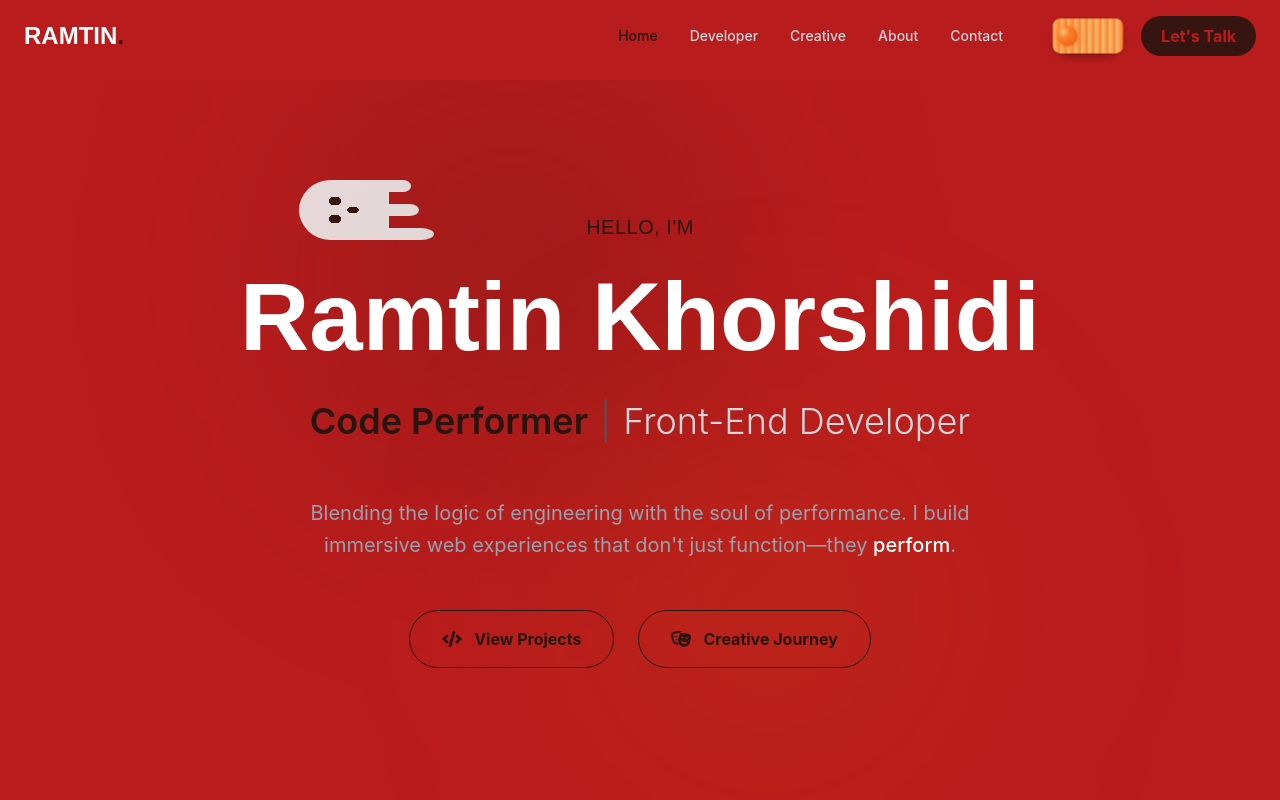
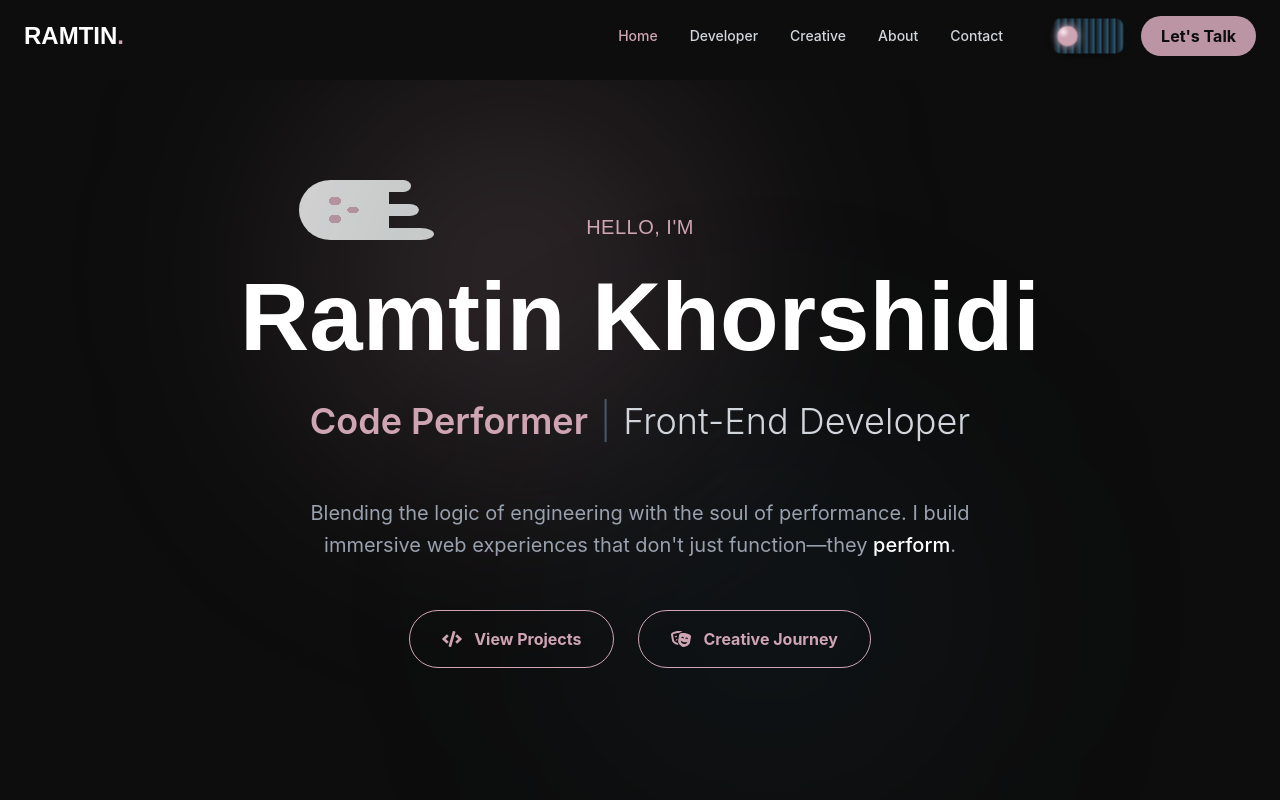
Before and after one commit to RamtinKhorshidi/MyPersonal-WebPage, a React (Vite) app: page / in a window 1280 px wide. Shown: the top 800 px of the page. Built offline with nearby package versions, Linux system fonts and the light colour scheme.

Commit message:
Implement new Onyx/Baltic/Orchid theme palette

```diff
--- a/src/components/ThemeToggle.css
+++ b/src/components/ThemeToggle.css
@@ -51,9 +51,9 @@
     height: 100%;
     width: 10%;
 
-    /* DEFAULT (LIGHT MODE / UNCHECKED) - Sunset/Madder Gradient */
-    /* Using your palette: Sunset Gold -> Pumpkin -> Burnt Orange */
-    background-image: linear-gradient(to right, #f2c879 0%, #fe7f2d 90%, #fe7f2d 100%);
+    /* DEFAULT (LIGHT MODE / UNCHECKED) - Onyx / Baltic Blue Gradient */
+    /* Using your palette: Onyx -> Baltic Blue */
+    background-image: linear-gradient(to right, #0d0d0d 0%, #2f5973 90%, #2f5973 100%);
 
     perspective: 200px;
     transform-style: preserve-3d;
@@ -117,11 +117,11 @@
     transform: translateZ(30px) translateX(-45px);
 }
 
-/* Circle 1: The SUN (Visible in Light Mode / Unchecked) */
+/* Circle 1: The SUN (Visible in Light Mode / Unchecked) - NOW PINK ORCHID */
 .circle {
-    /* Sun Gradient: Gold -> Pumpkin */
-    background: radial-gradient(circle at 30% 30%, #f2c879 0%, #fe7f2d 30%, #ea580c 100%);
-    box-shadow: 0 0 20px #fe7f2d;
+    /* Pink Orchid Gradient */
+    background: radial-gradient(circle at 30% 30%, #fcecf4 0%, #cfa5b4 30%, #cfa5b4 100%);
+    box-shadow: 0 0 20px #cfa5b4;
 }
 
 /* Circle 2: The MOON (Visible in Dark Mode / Checked) */
--- a/src/index.css
+++ b/src/index.css
@@ -59,30 +59,31 @@
   }
 
   [data-theme='light'] {
-    /* LIGHT MODE - Madder Background / Sunset Surface / Bistre Text & Primary */
+    /* THEME 2 - Onyx / Baltic Blue / Pink Orchid */
+    /* A cinematic, high-contrast aesthetic */
 
-    /* Background: Madder (Deep Red) */
-    --color-background: #b91c1c;
+    /* Background: Onyx (Deep Black) */
+    --color-background: #0d0d0d;
 
-    /* Surface: Sunset (Amber/Gold) */
-    --color-surface: #d97706;
+    /* Surface: Baltic Blue (Muted Teal/Blue) */
+    --color-surface: #2f5973;
 
-    /* Primary: Bistre (Dark Brown) */
-    --color-primary: #29150f;
+    /* Primary: Pink Orchid (Soft Rose) - Used for Interactive Elements */
+    --color-primary: #cfa5b4;
 
-    /* Secondary & Accent: Sunset */
-    --color-secondary: #d97706;
-    --color-accent: #d97706;
+    /* Secondary: Baltic Blue */
+    --color-secondary: #2f5973;
 
-    /* Border: Bistre (Alpha) */
-    --color-border: rgba(41, 21, 15, 0.3);
+    /* Accent: Pink Orchid */
+    --color-accent: #cfa5b4;
 
-    /* Text: Bistre */
-    --color-text-base: #29150f;
-    --color-text-heading: #1a0f0a;
-    /* Keeping the slightly darker Bistre for Headings */
-    --color-text-muted: rgba(41, 21, 15, 0.7);
-    /* Bistre with opacity */
+    /* Border: Baltic Blue (Alpha) */
+    --color-border: rgba(47, 89, 115, 0.4);
+
+    /* Text: Pink Orchid (Primary contrast against Onyx) */
+    --color-text-base: #cfa5b4;
+    --color-text-heading: #cfa5b4;
+    --color-text-muted: rgba(207, 165, 180, 0.6);
   }
 
   body {
```
